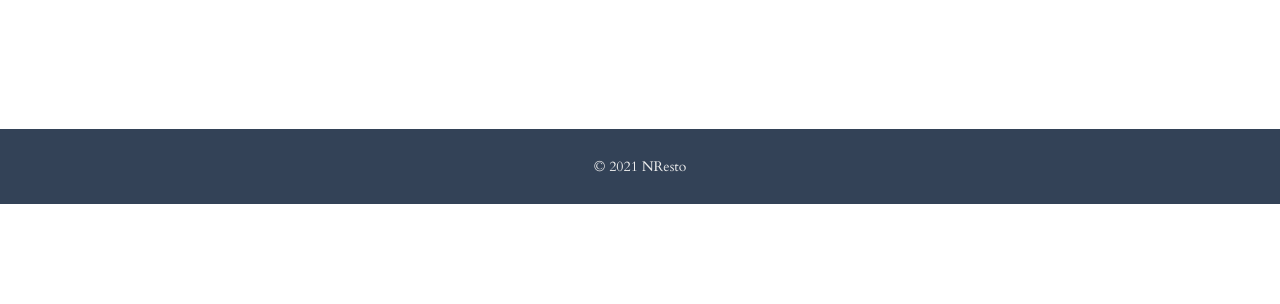
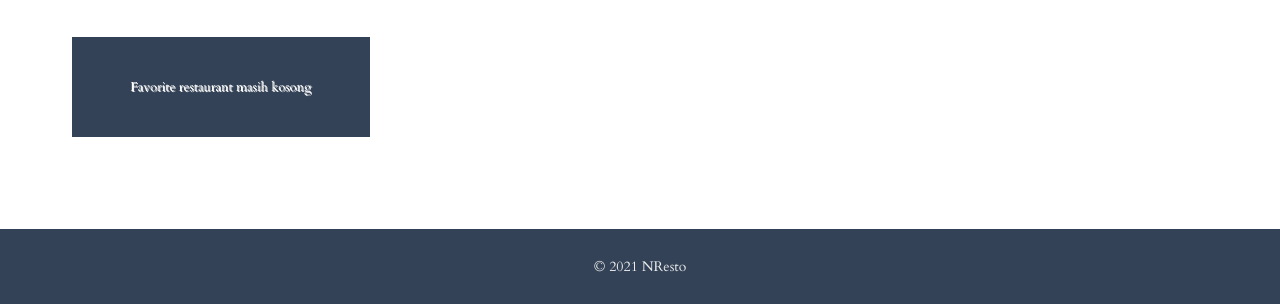
Before and after one commit to nurfadhilah1699/nresto_pwa, a website built with webpack: page src/templates/index.html in a window 1280 px wide. Both pictures are taken after a click on the link "FAVORITE". Shown: the part 567-871 px from the top of the page. Before the commit the page ends 800 px from the top, so only its background shows below. Built offline with nearby package versions, Linux system fonts and the light colour scheme; no server answers; files whose address does not match are found by name; what serviceworker-webpack-plugin would draw is missing.

Commit message:
add empty favorite

```diff
--- a/src/scripts/views/pages/favorite.js
+++ b/src/scripts/views/pages/favorite.js
@@ -1,5 +1,5 @@
 import FavoriteRestoIdb from '../../data/favoriteresto-idb';
-import { createRestoItemTemplate } from '../templates/template-creator';
+import { createEmptyFavorite, createRestoItemTemplate } from '../templates/template-creator';
 
 const Favorite = {
   async render() {
@@ -18,9 +18,17 @@ const Favorite = {
   async afterRender() {
     const katalogs = await FavoriteRestoIdb.getAllRestos();
     const katalogsContainer = document.querySelector('#katalogList');
-    katalogs.forEach((katalog) => {
-      katalogsContainer.innerHTML += createRestoItemTemplate(katalog);
-    });
+    // katalogs.forEach((katalog) => {
+    //   katalogsContainer.innerHTML += createRestoItemTemplate(katalog);
+    // });
+    if (katalogs.length > 0) {
+      katalogs.map((katalog) => {
+        console.log(katalog.name);
+        katalogsContainer.innerHTML += createRestoItemTemplate(katalog);
+      });
+    } else {
+      katalogsContainer.innerHTML += createEmptyFavorite();
+    }
   },
 };
 
--- a/src/scripts/views/templates/template-creator.js
+++ b/src/scripts/views/templates/template-creator.js
@@ -96,9 +96,16 @@ const createLikedButtonTemplate = () => `
     </button>
 `;
 
+const createEmptyFavorite = () => `
+    <div class="emptyFavorite">
+        <p>Favorite restaurant masih kosong</p>
+    </div>
+`;
+
 export {
   createRestoDetailTemplate,
   createRestoItemTemplate,
   createLikeButtonTemplate,
   createLikedButtonTemplate,
+  createEmptyFavorite,
 };
--- a/src/styles/main.css
+++ b/src/styles/main.css
@@ -435,3 +435,13 @@ footer {
     align-items: center;
     justify-content: center;
 }
+
+.emptyFavorite {
+    color: white;
+    display: flex;
+    width: 80%;
+    height: 100px;
+    background-color: #334257;
+    justify-content: center;
+    align-items: center;
+  }
```
Also changed, not shown: .eslintrc.json.
